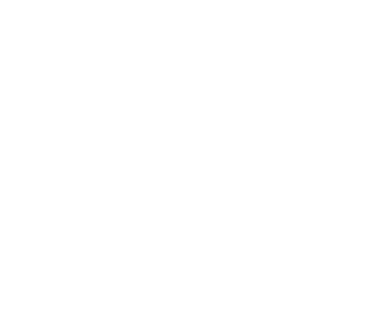
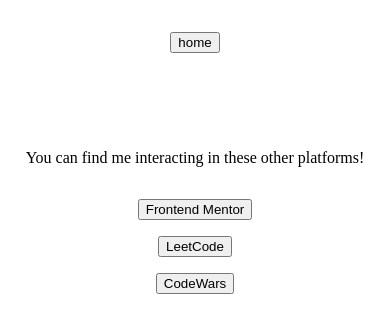
Before and after one commit to TaiBiscuit/PortfolioV2, a React (Vite) app: page /extra in a window 390 px wide. Before the commit this address had no page. Shown: the top 332 px of the page. Built offline with nearby package versions, Linux system fonts and the light colour scheme.

Commit message:
template-finished

```diff
--- a/src/App.css
+++ b/src/App.css
@@ -37,20 +37,32 @@
 }
  */
 #root {
-  max-width: 1280px;
-  margin: 0 auto;
-  padding: 2rem;
+  max-width: 1920px;
   text-align: center;
+  overflow-x: hidden;
 }
 
+body {
+  margin: 0;
+  display: flex;
+  min-width: 320px;
+  min-height: 100vh;
+}
+
+h1 {
+  font-size: 3.2em;
+  line-height: 1.1;
+}
+
+.return-btn{
+  margin-top: 2rem;
+}
 
 /* HOME */
 
   .main-container{
+    margin-top: 2rem;
     display: flex;
-}
-
-.main-container{
     flex-direction: column;
     align-items: center;
     justify-content: center;
@@ -97,10 +109,6 @@
 
 /* PROJECTS */
 
-
-
-
-
   .project-section{
     display: grid;
     grid-template-columns: 1fr 1fr;
@@ -109,6 +117,7 @@
     grid-auto-flow: row;
     grid-template-areas:
       "project-list selected-project";
+    margin: 2rem
   }
 
   .selected-project { grid-area: selected-project; }
@@ -129,6 +138,62 @@
     width: 30vh;
 }
 
+
+
+/* ABOUT */
+
+
+  .section{
+    margin-top: 2rem;
+    display: flex;
+    flex-direction: row;
+    align-items: center;
+    justify-content: center;
+  }
+
+  .about-txt{
+    margin: 1rem 4rem 0 2rem;
+  }
+
+  .about-img-container{
+    width: 57rem;
+    height: 40vh;
+    margin-bottom: 2rem;
+    border: none;
+    margin-left: 5rem;
+}
+
+
+
+/* CONTACT */
+
+  .contact-section{
+    margin-top: 5rem;
+    width: 100vw;
+    max-width:100%;
+    height: 100vh;
+    display: flex;
+    flex-direction: column;
+  }
+
+  .contact-icons{
+    display: flex;
+    flex-direction: row;
+    align-items: center;
+    justify-content: space-evenly;
+    width: 100%;
+  }
+
+/* EXTRA */
+
+  .extra-section{
+    margin-top: 5rem;
+    width: 100vw;
+    max-width:100%;
+    height: 100vh;
+    display: flex;
+    flex-direction: column;
+  }
 
 
 /* QUERIES */
@@ -169,10 +234,6 @@
     cursor: pointer;
   }
 
-  .project-section{
-
-  }
-
   .project-list{
     margin-right: 10rem;
   }
@@ -183,10 +244,61 @@
   }
 
 
+  /* ABOUT */
+
+  .section{
+    margin-top: 2rem;
+    display: flex;
+    flex-direction: row;
+    align-items: center;
+    justify-content: center;
+  }
+
+  .about-txt{
+    margin: 1rem 2rem;
+  }
+
+  .about-img-container{
+    width: 57rem;
+    height: 33vh;
+    margin-bottom: 2rem;
+    border: none;
+    margin-left: 5rem;
+  }
+
+
+
+  /* CONTACT */
+
+  .contact-section{
+    margin-top: 5rem;
+    width: 100vw;
+    max-width:100%;
+    height: 100vh;
+    display: flex;
+    flex-direction: column;
+  }
+
+
+  /* EXTRA */
+
+  .extra-section{
+    margin-top: 5rem;
+    width: 100vw;
+    max-width:100%;
+    height: 100vh;
+    display: flex;
+    flex-direction: column;
+  }
+
 }
 
 
 @media only screen and (max-width:489px){
+
+  body{
+    display: block;
+  }
 
   /* HOME */
 
@@ -220,6 +332,10 @@
   .project-section{
     display: flex;
     flex-direction: column;
+    height: 100vh;
+    justify-content: center;
+    align-items: center;
+    margin:0;
   }
 
   .selected-project{
@@ -239,4 +355,68 @@
     margin-right: 0rem;
   }
 
+
+
+  /* ABOUT */
+
+  .section{
+    margin-top: 2rem;
+    display: flex;
+    flex-direction: column;
+    align-items: center;
+    justify-content: center;
   }
+
+  .about-txt{
+    margin: 1rem 2rem;
+  }
+
+  .about-img-container{
+    width: 15rem;
+    height: 25vh;
+    margin-bottom: 2rem;
+    border: none;
+    margin-left: 0;
+  }
+
+
+  /* CONTACT */
+
+  .contact-section{
+    margin-top: 5rem;
+    width: 100vw;
+    max-width:100%;
+    height: 100vh;
+    display: flex;
+    flex-direction: column;
+  }
+
+  .contact-icons{
+    display: flex;
+    flex-direction: column;
+    align-items: center;
+    justify-content: space-evenly;
+    width: 100%;
+  }
+
+  .contact-link{
+    margin-top: 2rem;
+  }
+
+
+  /* EXTRA */
+
+  .extra-section{
+    margin-top: 5rem;
+    width: 100vw;
+    max-width:100%;
+    height: 100vh;
+    display: flex;
+    flex-direction: column;
+  }
+
+  .extra-btn-B{
+    margin-top: 1rem;
+  }
+
+}
--- a/src/index.css
+++ b/src/index.css
@@ -23,17 +23,7 @@
 }
  */
 
-body {
-  margin: 0;
-  display: flex;
-  min-width: 320px;
-  min-height: 100vh;
-}
 
-h1 {
-  font-size: 3.2em;
-  line-height: 1.1;
-}
 
 /* button {
   border-radius: 8px;
--- a/src/pages/About/About.jsx
+++ b/src/pages/About/About.jsx
@@ -1,10 +1,16 @@
-import React, { useEffect, useState, useContext } from "react";
+import React from "react";
 import { GoBackBtn } from "../../components";
 
 export const About = () => {
     return (
     <>
         <GoBackBtn label={'home'} />
+        <div className="about-section section">
+            <div className="about-img-container">
+                <img src="https://i.ibb.co/r7YXMVJ/Nico.jpg" alt="" className="home-img"  />
+            </div>
+            <p id="about-txt" className="about-txt">Hello! My name is Nico, a Frontend developer from Argentina. I am a Computer Science student at UBA (Unviersidad de Buenos Aires) and learning Fullstack development at Coderhouse and I am interested in everything referred to web development. I can also speak Spanish at a native level, and Japanese at an intermediate level. I am currently looking for my first work experience in the IT field, in the meantime I keep learning and making projects.</p>
+        </div>
     </>
     )
 }
--- a/src/pages/Contact/Contact.jsx
+++ b/src/pages/Contact/Contact.jsx
@@ -1,10 +1,42 @@
-import React, { useEffect, useState, useContext } from "react";
+import React from "react";
+import { BsGithub, BsFillTelephoneFill } from "react-icons/bs";
+import { MdMail } from "react-icons/md";
+import { ImLinkedin } from "react-icons/im";
 import { GoBackBtn } from "../../components";
 
 export const Contact = () => {
     return (
     <>
         <GoBackBtn label={'home'} />
+        <div className="contact-section">
+            <p>AA</p>
+            <div className="contact-icons">
+                    <div className="contact-link">
+                        <a href="https://github.com/TaiBiscuit" className="contact-link" target="_blank">
+                        <BsGithub size={50} className="contact-icon" style={{color: 'black'}}/>
+                        </a>
+                        <p className="contact-txt-B" >TaiBiscuit</p>
+                    </div>
+                    <div className="contact-link">
+                        <a href="https://www.linkedin.com/in/nicolas-cam-pos/" className="contact-link" target="_blank">
+                            <ImLinkedin size={50} className="contact-icon" style={{color: 'black'}} />
+                        </a>
+                        <p className="contact-txt-B"> Nicolás Campos </p>
+                    </div>
+                    <div className="contact-link">
+                        <a href="#" className="contact-link" target="_blank">
+                            <BsFillTelephoneFill size={50} className="contact-icon" style={{color: 'black'}} />
+                        </a>
+                        <p className="contact-txt-B">(+54) 9 11 44089846</p>
+                    </div>
+                    <div className="contact-link">
+                        <a href="mailto: nicolas.l.campos1@gmail.com" className="contact-link" target="_blank">
+                            <MdMail size={50} className="contact-icon" style={{color: 'black'}} />
+                        </a>
+                        <p className="contact-txt-B">nicolas.l.campos1@gmail.com</p>
+                    </div>
+            </div>
+        </div>
     </>
     )
 }
--- /dev/null
+++ b/src/pages/Extra/Extra.jsx
@@ -0,0 +1,16 @@
+import React, { useEffect, useState, useContext } from "react";
+import { GoBackBtn } from "../../components";
+
+export const Extra = () => {
+    return (
+    <>
+        <GoBackBtn label={'home'} />
+        <div className="extra-section">
+        <p>You can find me interacting in these other platforms!</p>
+                <a href="https://www.frontendmentor.io/profile/TaiBiscuit" target="_blank"><button className="extra-btn-B">Frontend Mentor</button></a>
+                <a href="https://leetcode.com/TaiBiscuit/" target="_blank"><button className="extra-btn-B">LeetCode</button></a>
+                <a href="https://www.codewars.com/users/TaiBiscuit" target="_blank"><button className="extra-btn-B">CodeWars</button></a>
+        </div>
+    </>
+    )
+}
--- a/src/pages/index.js
+++ b/src/pages/index.js
@@ -2,5 +2,4 @@
 export * from './Projects/Projects';
 export * from './Contact/Contact';
 export * from './About/About';
-
-/* export * from './Extras/Extras'; */
+export * from './Extra/Extra';
--- a/src/routes/MainRoutes.jsx
+++ b/src/routes/MainRoutes.jsx
@@ -1,6 +1,6 @@
 import {BrowserRouter, Routes, Route} from "react-router-dom";
 import { Default, ES } from "../main/script.js";
-import { Projects, About, Contact } from "../pages/index.js";
+import { Projects, About, Contact, Extra } from "../pages/index.js";
 
 export const MainRoutes = () => {
     return(
@@ -11,6 +11,7 @@
                 <Route exact path="/projects" element={<Projects />}/>
                 <Route exact path="/aboutme" element={<About />}/>
                 <Route exact path="/contact" element={<Contact />}/>
+                <Route exact path="/extra" element={<Extra />}/>
             </Routes>
         </BrowserRouter>
     )
```
Lines whose indentation alone changed are shown as unchanged.
